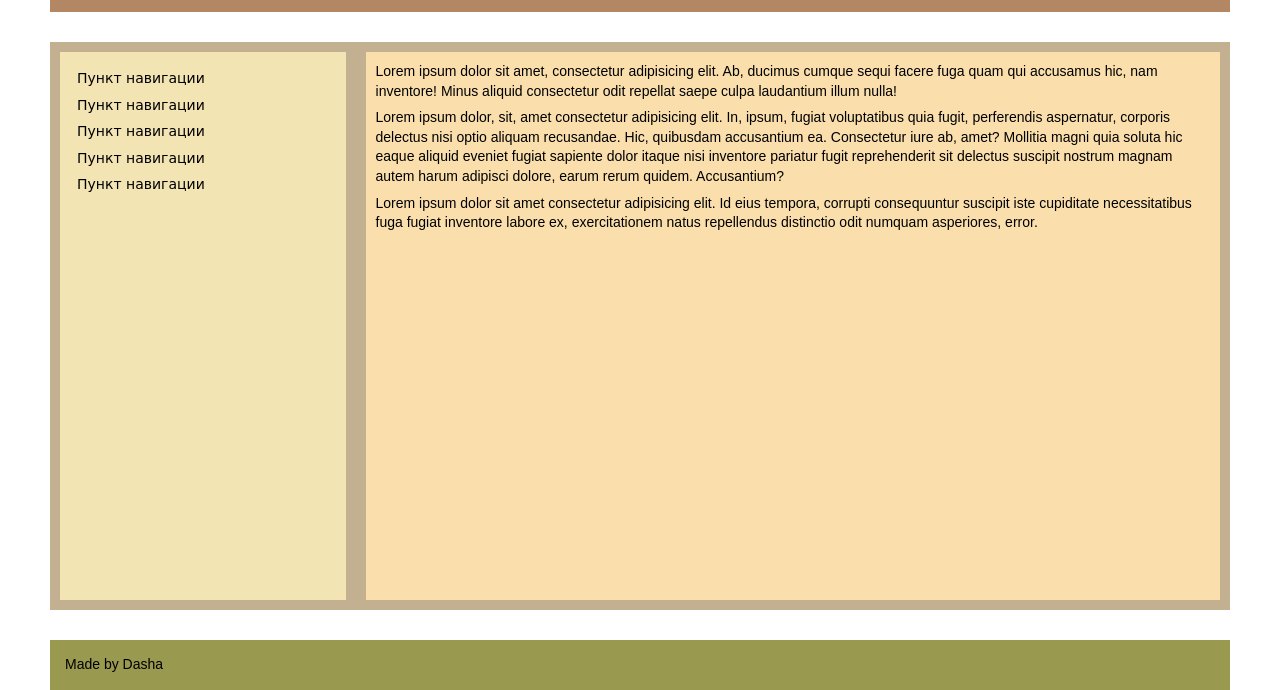
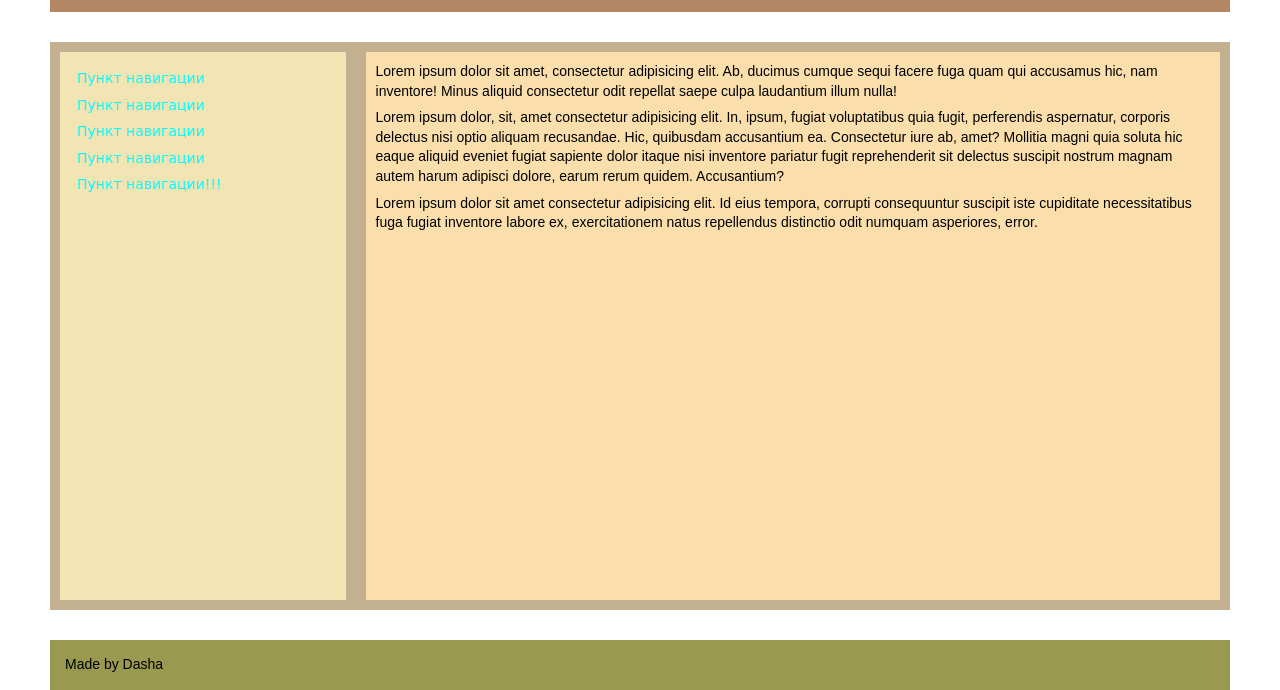
Before and after one commit to freshliveq/adaptiv, a plain HTML site: page index.html in a window 1280 px wide. Shown: the part 110-800 px from the top of the page. Drawn offline with Linux system fonts and the light colour scheme; a web font is replaced by a local one.

Commit message:
Мои первые изменения

```diff
--- a/index.html
+++ b/index.html
@@ -32,7 +32,7 @@
 								<li class="content_li">Пункт навигации</li>
 								<li class="content_li">Пункт навигации</li>
 								<li class="content_li">Пункт навигации</li>
-								<li class="content_li">Пункт навигации</li>
+								<li class="content_li">Пункт навигации!!!</li>
 							</ul>
 						</nav>
 					</aside>
--- a/style.css
+++ b/style.css
@@ -91,6 +91,7 @@ body {
 .content_li {
 	font-family: 'Kufam', cursive;
 	margin: 7px;
+	color: aqua;
 }
 .main {
 	width: 75%;
```
